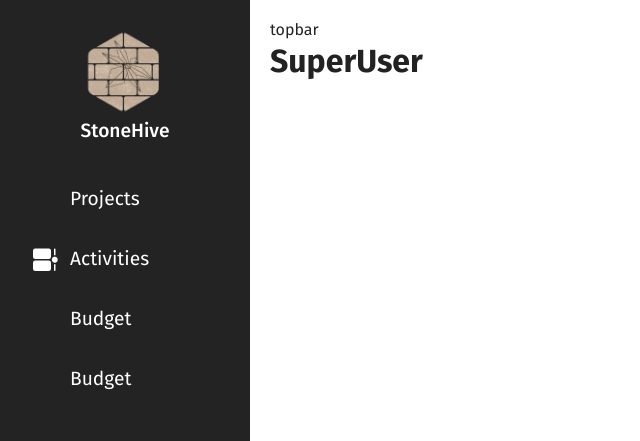
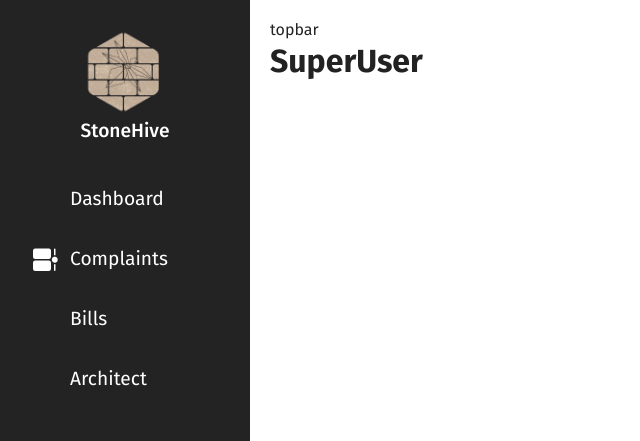
Before and after one commit to SairajK19/stonehive, a React (Create React App) app: page /super-user in a window 1280 px wide. Shown: the top 441 px of the page, without its empty margins (0-640 px from the left). Built offline with nearby package versions, Linux system fonts and the light colour scheme; some icons are missing.

Commit message:
updated sidebar items

```diff
--- a/src/components/Sidebar/sidebarItems.js
+++ b/src/components/Sidebar/sidebarItems.js
@@ -22,24 +22,36 @@ export const clientSidebarItems = [
 ];
 export const superuserSidebarItems = [
   {
-    name: "projects",
-    link: "/projects",
+    name: "Dashboard",
+    link: "/dashboard",
     icon: "bx:bxs-dashboard",
   },
   {
-    name: "activities",
-    link: "/activities",
+    name: "Complaints",
+    link: "/complaints",
     icon: "fluent:timeline-20-filled",
   },
   {
-    name: "budget",
-    link: "/budget",
-    icon: "ic:baseline-analytics",
+    name: "Bills",
+    link: "/bills",
+    icon: "fa-solid:money-check-alt",
   },
   {
-    name: "budget",
-    link: "/budget1",
-    icon: "ic:baseline-analytics",
+    name: "Architect",
+    link: "/architect",
+    icon: "clarity:design-line",
+  },
+];
+export const superuserHomeSidebarItems = [
+  {
+    name: "Projects",
+    link: "/projects",
+    icon: "whh:projectsend",
+  },
+  {
+    name: "Inquiries",
+    link: "/inquiries",
+    icon: "fluent:mail-24-filled",
   },
 ];
 export const contractorSidebarItems = [
```
